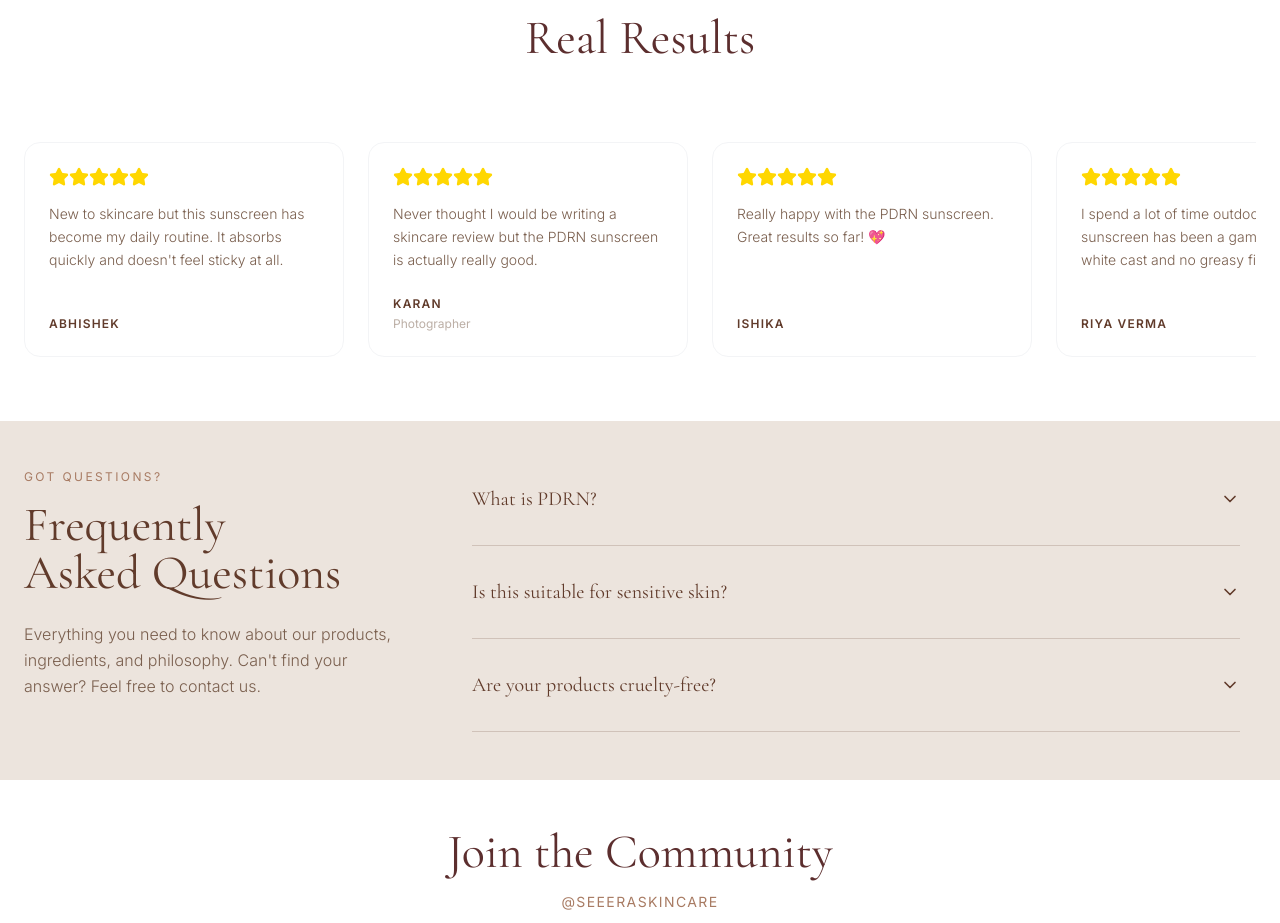
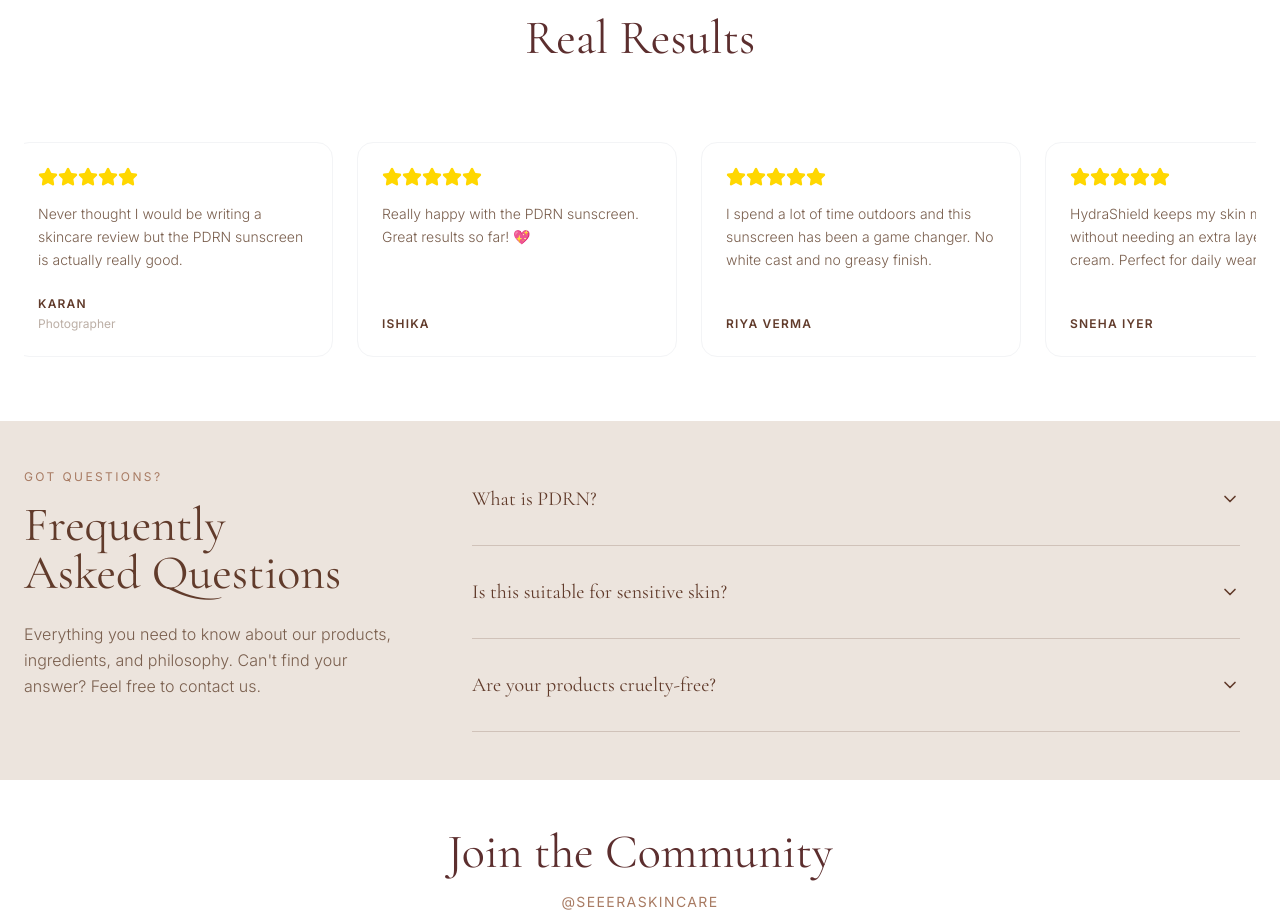
Before and after one commit to kurewarvaishnavi05/seeera-skincare, a Next.js app: page / in a window 1280 px wide. Shown: the part 6840-7763 px from the top of the page. Built offline with nearby package versions, Linux system fonts and the light colour scheme; no server answers.

Commit message:
Convert Real Results section to auto-scroll marquee

```diff
--- a/src/app/api/newsletter/route.js
+++ /dev/null
@@ -1,40 +0,0 @@
-import { NextResponse } from 'next/server';
-import dbConnect from '@/lib/mongodb';
-import Newsletter from '@/models/Newsletter';
-
-export async function POST(request) {
-  try {
-    await dbConnect();
-    const { email } = await request.json();
-
-    // Check if already subscribed
-    let subscriber = await Newsletter.findOne({ email });
-
-    if (subscriber) {
-      if (!subscriber.isActive) {
-        subscriber.isActive = true;
-        await subscriber.save();
-        return NextResponse.json({ success: true, message: 'Resubscribed successfully' }, { status: 200 });
-      }
-      return NextResponse.json({ success: false, message: 'Email already subscribed' }, { status: 400 });
-    }
-
-    subscriber = await Newsletter.create({ email });
-
-    return NextResponse.json({ success: true, data: subscriber }, { status: 201 });
-  } catch (error) {
-    return NextResponse.json({ success: false, message: error.message }, { status: 400 });
-  }
-}
-
-export async function GET(request) {
-  try {
-    // Admin only
-    await dbConnect();
-    const subscribers = await Newsletter.find({ isActive: true }).sort({ subscribedAt: -1 });
-
-    return NextResponse.json({ success: true, count: subscribers.length, data: subscribers });
-  } catch (error) {
-    return NextResponse.json({ success: false, message: error.message }, { status: 400 });
-  }
-}
--- a/src/components/sections/CustomerReviews.tsx
+++ b/src/components/sections/CustomerReviews.tsx
@@ -55,24 +55,17 @@ export function CustomerReviews() {
           Real Results
         </motion.h2>
 
+        <div className="relative overflow-hidden w-full pb-8 pt-4">
           <motion.div
-          className="flex gap-6 overflow-x-auto pb-8 pt-4 snap-x snap-mandatory hide-scrollbar px-6 sm:px-0"
-          initial="hidden"
-          whileInView="visible"
-          viewport={{ once: true, margin: "-50px" }}
-          variants={{
-            hidden: { opacity: 0 },
-            visible: { opacity: 1, transition: { staggerChildren: 0.1 } }
-          }}
+            className="flex gap-6 w-max"
+            animate={{ x: ["0%", "-50%"] }}
+            transition={{ ease: "linear", duration: 40, repeat: Infinity }}
+            whileHover={{ animationPlayState: "paused" }} // Optional: pause on hover but Framer Motion handles this differently. Let's just keep it simple.
           >
-          {reviews.map((review, i) => (
-            <motion.div
-              key={review.id}
-              variants={{
-                hidden: { opacity: 0, x: 50 },
-                visible: { opacity: 1, x: 0, transition: { duration: 0.6, ease: "easeOut" } }
-              }}
-              className="w-[260px] md:w-[280px] lg:w-[320px] shrink-0 snap-start bg-white p-6 rounded-2xl hover:-translate-y-2 hover:shadow-lg transition-all duration-500 border border-gray-100 flex flex-col"
+            {[...reviews, ...reviews].map((review, i) => (
+              <div
+                key={`${review.id}-${i}`}
+                className="w-[260px] md:w-[280px] lg:w-[320px] shrink-0 bg-white p-6 rounded-2xl hover:-translate-y-2 hover:shadow-lg transition-all duration-500 border border-gray-100 flex flex-col"
               >
                 <div className="flex mb-4 text-[#FFD700]">
                   {[...Array(5)].map((_, idx) => (
@@ -88,9 +81,10 @@ export function CustomerReviews() {
                     <p className="text-xs text-dark-brown/50 mt-1">{review.tag}</p>
                   )}
                 </div>
-            </motion.div>
+              </div>
             ))}
           </motion.div>
+        </div>
       </div>
     </section>
   );
```
Lines whose indentation alone changed are shown as unchanged.
